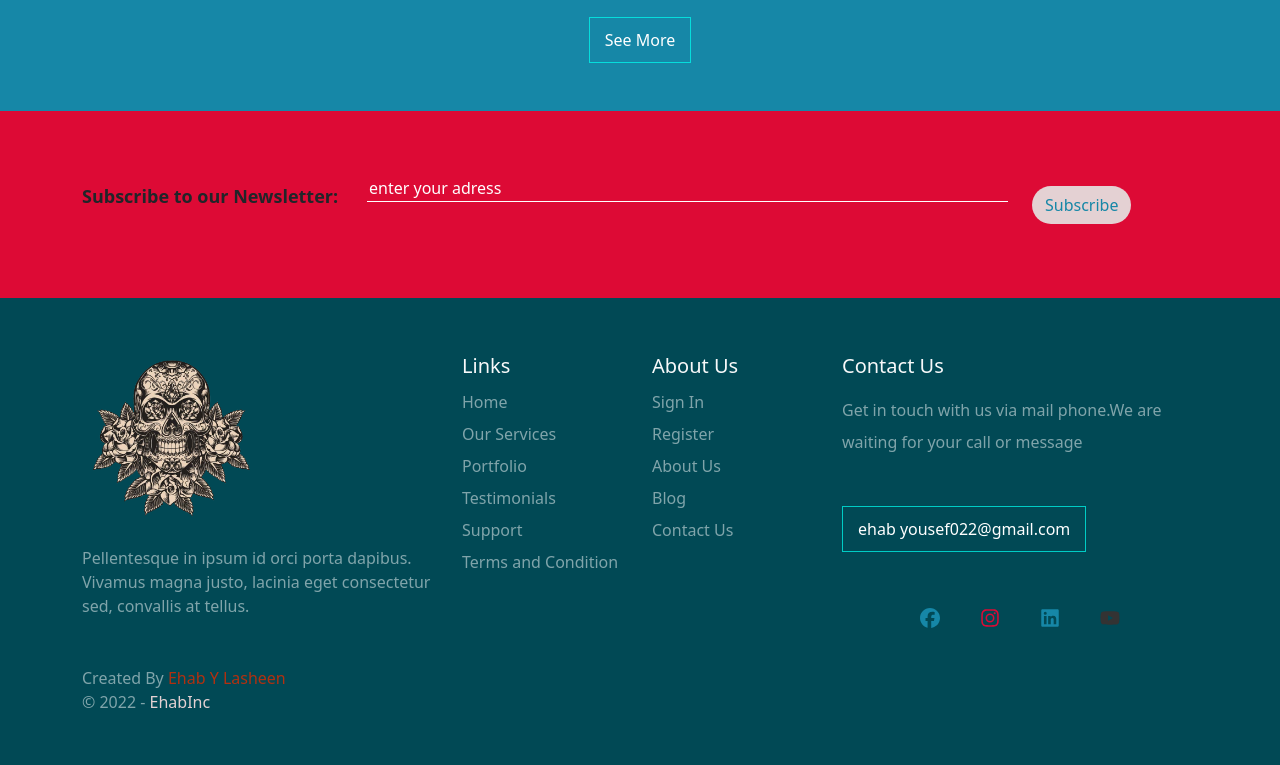
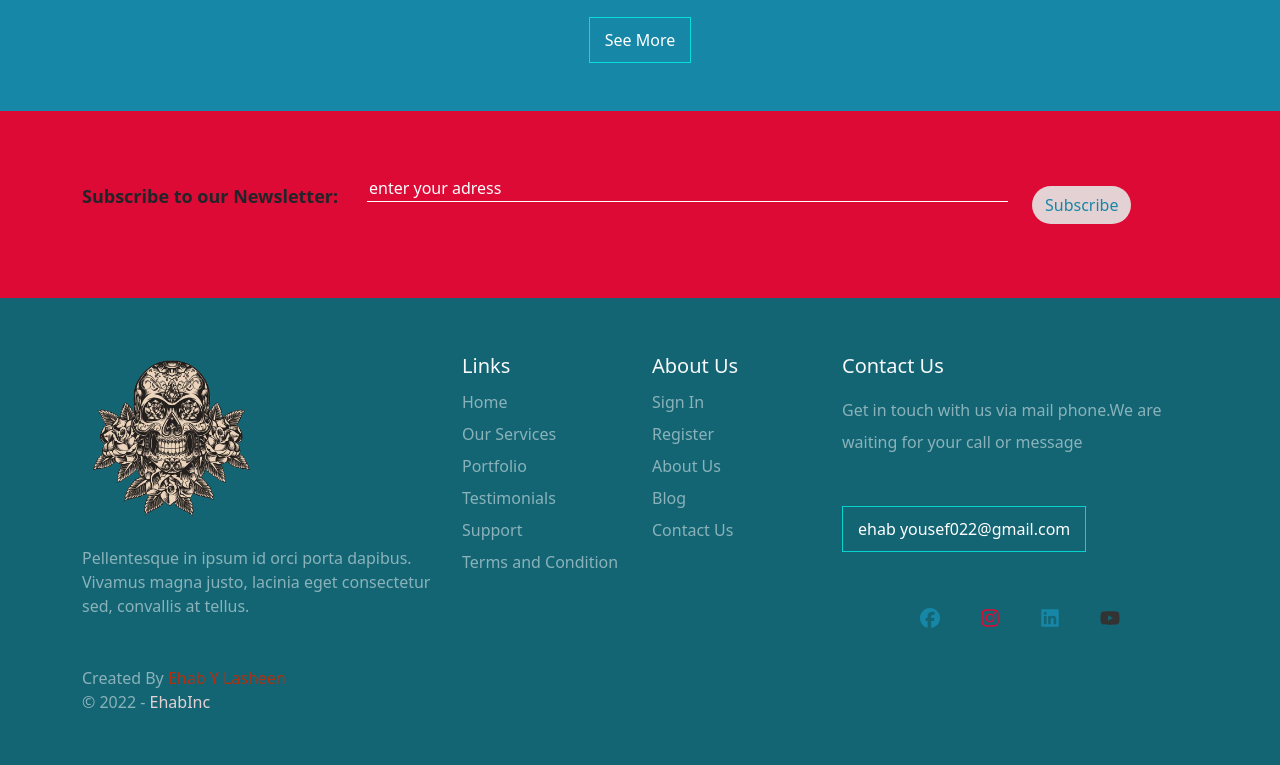
Before and after one commit to ehabyousef/First-portfolio, a plain HTML site: page index.html in a window 1280 px wide. Shown: the part 4269-5034 px from the top of the page. Drawn offline with nearby package versions, Linux system fonts and the light colour scheme.

Commit message:
edit color

```diff
--- a/css/boot.css
+++ b/css/boot.css
@@ -556,7 +556,7 @@ html {
 /* end subscribe  */
 /* start footer  */
 .footer {
-  background-color: #014955;
+  background-color: #146574;
 }
 .footer .copyright > span {
   color: var(--red-color);
```
